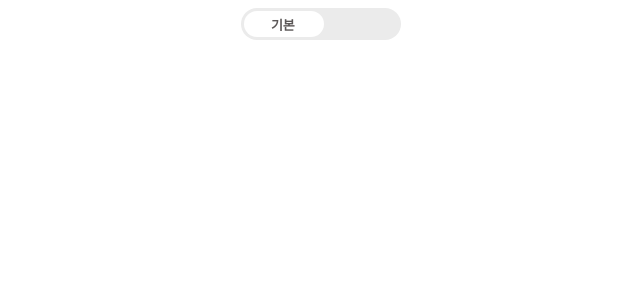
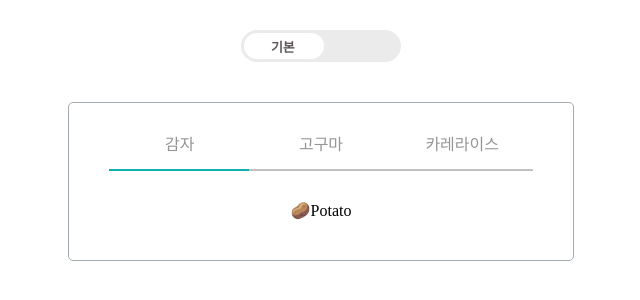
Before and after one commit to zellytozelly/wanted_pre_onboarding, a React (Create React App) app: page / in a window 1280 px wide. Shown: the top 300 px of the page, without its empty margins (319-959 px from the left). Built offline with nearby package versions, Linux system fonts and the light colour scheme.

Commit message:
feat: add tab step1

```diff
--- a/src/App.css
+++ b/src/App.css
@@ -13,7 +13,8 @@
     --shadow: #C8C8C8;
     --grey-background: #EBEBEB;
     --purple: #9A30AE;
-    --blue-light: #588DFF;
+    --blue-light: #6ac0ee;
+    --green-mint: #10afaf;
 
     /*========== Font Weights ==========*/
     --bold: 700;
--- a/src/App.js
+++ b/src/App.js
@@ -1,11 +1,13 @@
 import React from 'react';
 import './App.css';
 import Toggle from "./components/Toggle";
+import Tab from "./components/Tab"
 
 function App() {
   return (
     <div className="App">
       <Toggle/>
+      <Tab/>
     </div>
   );
 }
--- /dev/null
+++ b/src/components/Tab.js
@@ -0,0 +1,111 @@
+import React,  { useState } from "react";
+import styled from 'styled-components';
+import '../App.css';
+
+export default function Toggle(){
+  const [activeIndex, setActiveIndex] = useState(0);
+  const tabClickHandler=(index)=>{
+    setActiveIndex(index)
+  }
+  const tabContArr=[
+    {
+        tabTitle:(
+          <li className={activeIndex===0 ? "is-active" : ""} onClick={()=>tabClickHandler(0)}> 감자 </li>
+        ),
+        tabCont:(
+            <div> 🥔Potato </div>
+        )
+    },
+    {
+        tabTitle:(
+          <li className={activeIndex===1 ? "is-active" : ""} onClick={()=>tabClickHandler(1)}> 고구마 </li>
+        ),
+        tabCont:(
+            <div> 🍠Sweet Potato </div>
+        )
+    },
+    {
+        tabTitle:(
+          <li className={activeIndex===2 ? "is-active" : ""} onClick={()=>tabClickHandler(2)}> 카레라이스 </li>
+        ),
+        tabCont:(
+            <div> 🍛Curried Rice </div>
+        )
+    }
+  ];
+
+  return (
+    <div>
+      <TabSetting>
+        <TabList>
+          {tabContArr.map((section, index)=>{
+            return <TabItem>{section.tabTitle}</TabItem>
+          })}
+          <ClickSlideWrapper>
+            <ClickSlide activeIndex={activeIndex}></ClickSlide>
+          </ClickSlideWrapper>
+        </TabList>
+
+        <div>
+          { tabContArr[activeIndex].tabCont }
+        </div>
+      </TabSetting>
+    </div>
+  );
+
+}
+
+
+
+const TabSetting = styled.div`
+  text-align: center;
+  padding: 0 40px 40px 40px;
+  margin: 40px 30% 30% 30%;
+  border: 1px solid #a5acb1;
+  border-radius: 5px;
+  background: #fff;
+`;
+
+const TabList = styled.ul`
+  justify-content: center;
+  align-items: center;
+  display: flex;
+  position: relative;
+  list-style:none;
+  padding: 0;
+  margin: 0 0 30px 0;
+`;
+
+const TabItem = styled.p`
+  flex: 1;
+  padding: 12px 0 0 0;
+  text-align: center;
+  color: var(--grey-lighter);
+  cursor: pointer;
+  transition: opacity 180ms ease-out;
+  outline: 0;
+
+  &:hover,
+  &.tab-is-active {
+    color: var(--black);
+  }
+`;
+
+const ClickSlideWrapper = styled.div`
+  width: 100%;
+  height: 2px;
+  background: var( --grey-light);
+  position: absolute;
+  bottom: 0px;
+  left: 0px;
+`;
+
+const ClickSlide = styled.div`
+  width: 33%;
+  position: relative;
+  bottom: 0;
+  height: 2px;
+  background-color: var(--green-mint);
+  transition: activeIndex*33 800ms cubic-bezier(0.23, 1, 0.32, 1);
+  z-index: 2;
+`;
--- a/src/components/Toggle.js
+++ b/src/components/Toggle.js
@@ -1,4 +1,4 @@
-import React, { Component } from "react";
+import React from "react";
 import styled from 'styled-components';
 
 export default function Toggle({
@@ -29,6 +29,7 @@ export default function Toggle({
   }
 // checkbox wrapper
 const Wrapper = styled.div`
+  margin-top: 30px;
   justify-content: center;
   align-items: center;
   display: flex;
@@ -36,7 +37,6 @@ const Wrapper = styled.div`
 `;
 
 const CheckBox = styled.input`
-
   width: 10rem;
   height: 2rem;
   background: var(--second);
```
